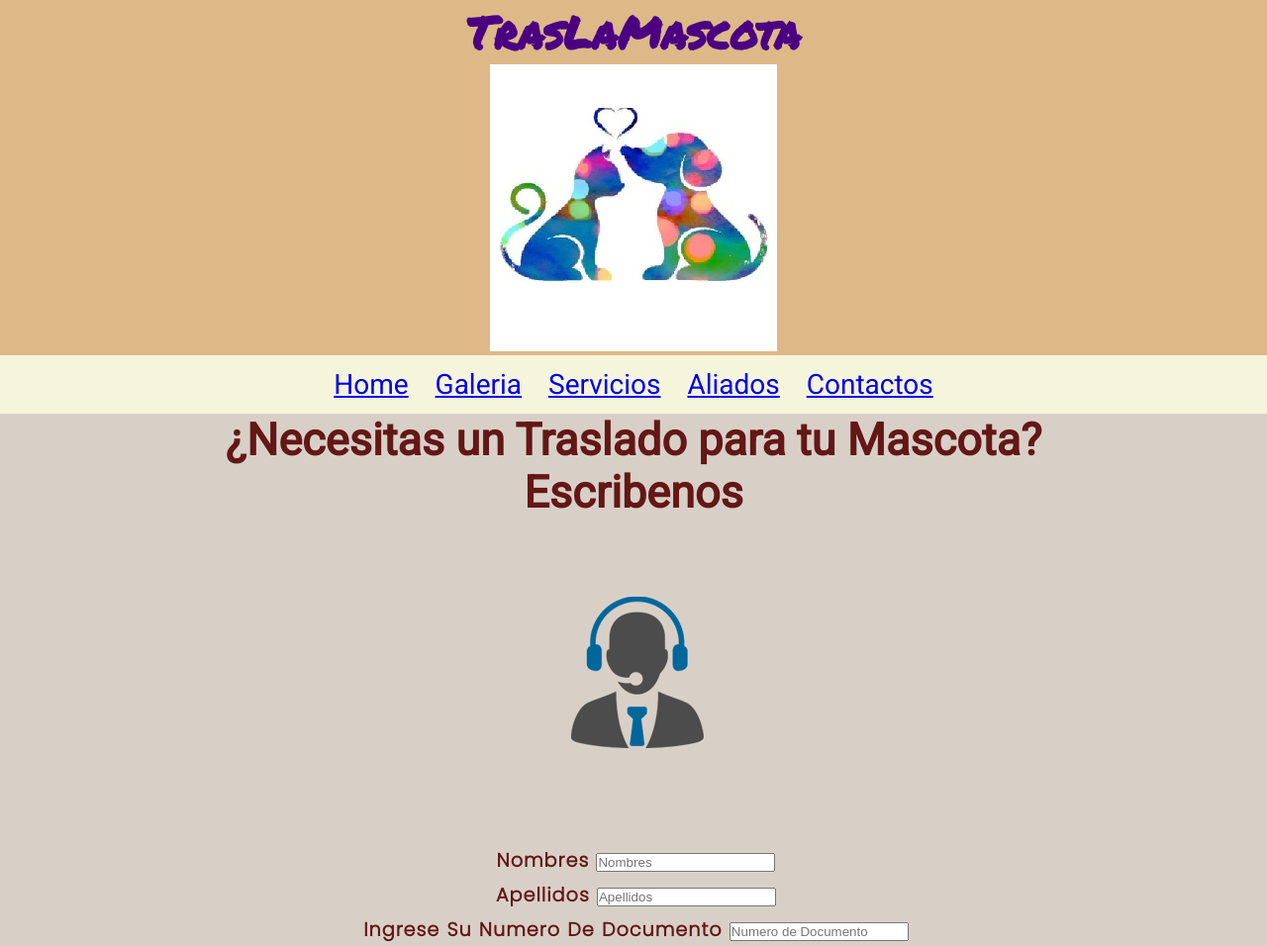
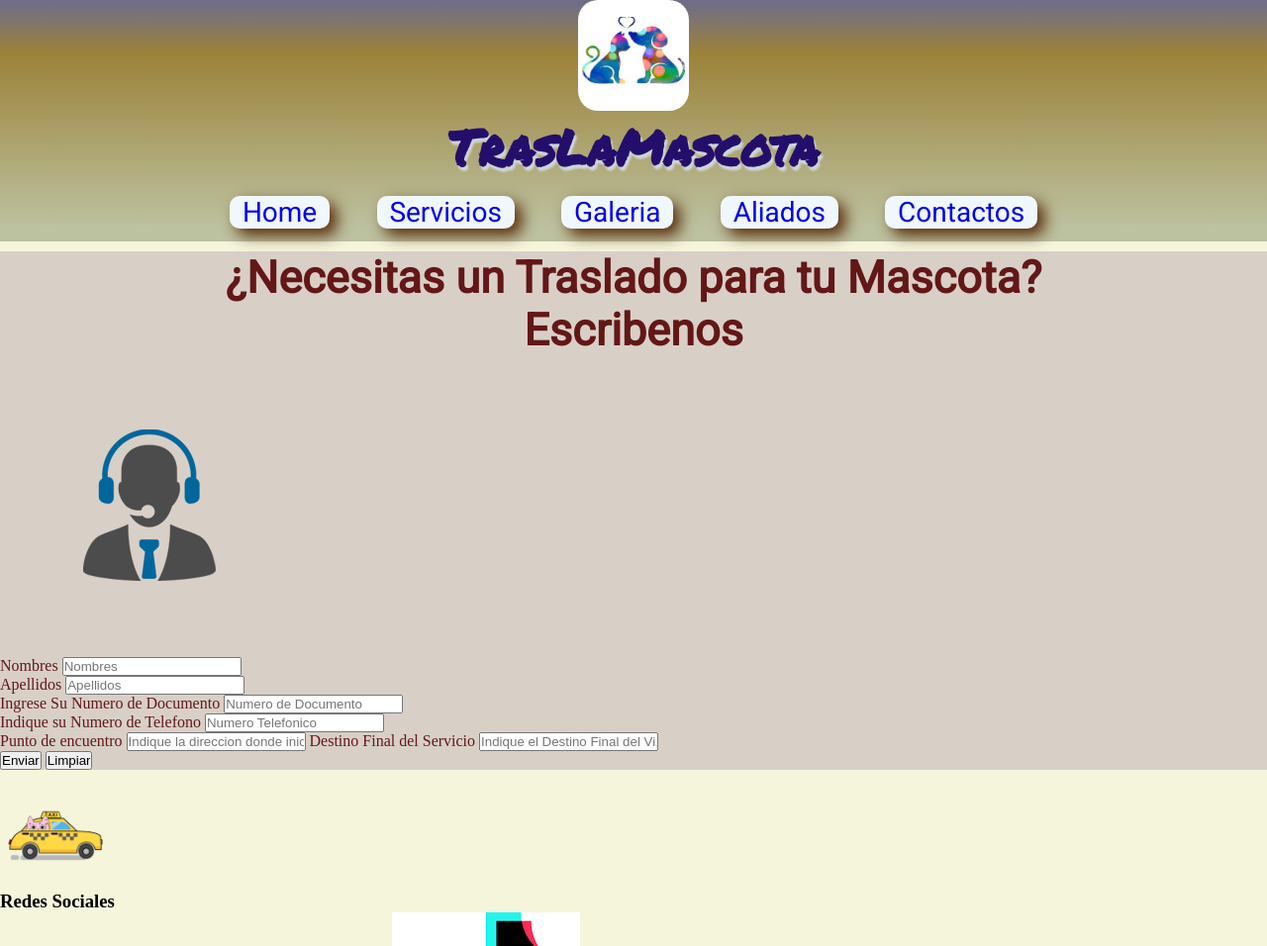
Before and after one commit to rafaelrondon22/RafaRondon-DesaWeb-29315, a plain HTML site: page pages/contacto.html in a window 1280 px wide. Shown: the top 956 px of the page at 99% size. Drawn offline with Linux system fonts and the light colour scheme.

Commit message:
Actualizacion de Paginas IMAGENES - SERVICIOS - ALIADOS - CONTACTOS en el HEADER - Actualizacion de GIF en el Footer

```diff
--- a/css/estilo2.css
+++ b/css/estilo2.css
@@ -54,10 +54,12 @@ header {
 h1{
     font-family: 'Permanent Marker', cursive;
     font-size: 50px;
-    color: indigo;
+    /*color: indigo;*/
+    color:#230f6b;
     text-align: center;
-    text-shadow: 2px 2px 2px #54585a;
+    text-shadow: 2px 4px 2px #cdd5d8;
 }
+
 
 .menu {
     display:block;
@@ -83,9 +85,51 @@ h1{
 }
 main {
     grid-area: servicios;
-    grid-template-columns: repeat(3, 1fr)
+    grid-template-columns: repeat(3, 1fr);
+    color: rgb(99, 23, 23);
+    background-color: rgb(216, 208, 199);
  }
+
+
+
+.titulo{
+    font-family: 'Roboto', sans-serif;
+    font-style: normal;
+    font-weight: bolder;
+    font-size: 45px;
+    text-align: center;
+}
+
+.section{
+    display:flex;
+    flex-wrap: wrap;
+    justify-content: space-evenly;
+}
+
+.galeria{
+    width: 300px;
+    height: 300px;
+    margin-top: 10px;
+    margin-bottom: 10px;
+    margin-left: 10px;
+    margin-right: 10px;
+    object-fit: cover;
+}
 
 footer {
     grid-area: footer;
+
  }
+
+ .taxipet{
+    display: flex;
+    flex-direction: column;
+    position:relative;
+    width: 7rem;
+}
+/*
+
+ <div style="width:100%;height:0;padding-bottom:46%;position:relative;"><iframe src="https://giphy.com/embed/5jUK5C32FR9n5Q89kn" width="100%" height="100%" style="position:absolute" frameBorder="0" class="giphy-embed" allowFullScreen></iframe></div>
+ <p><a href="https://giphy.com/stickers/taxipet-pettaxi-taxipetmilano-taxi-pet-5jUK5C32FR9n5Q89kn">via GIPHY</a></p>
+
+ */
--- a/pages/contacto.html
+++ b/pages/contacto.html
@@ -5,21 +5,32 @@
     <meta http-equiv="X-UA-Compatible" content="IE=edge">
     <meta name="viewport" content="width=device-width, initial-scale=1.0">
     <link rel="shortcut icon" href="../Images/logo.png" type="image/x-icon">
-    <link rel="stylesheet" href="../css/estilo.css">
+    <link rel="stylesheet" href="../css/estilo2.css">
     <title> TrasLaMascota | Contactos </title>
 </head>
 <body>
-    <header>
-        <div class="header">
+    <div id="grilla" class="container">
+        <header class="header">
+            <div class="header__titulo">
+                <img class="logo" src="../Images/logo.png" alt="logo">
                 <h1> TrasLaMascota </h1>
-            <img src="../Images/logo.png" alt="logo">
             </div>
             <nav class="menu">
-            <a href="../index.html">Home</a>
-            <a href="./galeria.html">Galeria</a>
-            <a href="./servicios.html">Servicios</a>
-            <a href="./aliados.html">Aliados</a>
-            <a href="#">Contactos</a>
+                <div class="menu__boton">
+                    <a class="ancla" href="../index.html">Home</a>
+                </div>
+                <div class="menu__boton">
+                    <a class="ancla" href="./servicios.html">Servicios</a>
+                </div>
+                <div class="menu__boton">
+                    <a class="ancla" href="./galeria.html">Galeria</a>
+                </div>
+                <div class="menu__boton">
+                    <a class="ancla" href="./aliados.html">Aliados</a>
+                </div>
+                <div class="menu__boton">
+                    <a class="ancla" href="./contacto.html">Contactos</a>
+                </div>
             </nav>
         </header>
         <main>
@@ -46,11 +57,11 @@
                     <input type="reset" value="Limpiar">
                 </form>
             </section>
-    <section>
-        <div>
-
+        </main>
+        <footer>
+            <div class="taxipet">
+                <img src="../Images/Taxi/oncoming-taxi-waiting-taxi.gif" alt="">
             </div>
-        <footer>
             <h3>Redes Sociales</h3>
                 <img src="../Images/SocialMedia/correo-BDLASER-CHILE-SPA.png" alt="Correo Electronico">
                 <img src="../Images/SocialMedia/IG.png" alt="Instagram">
@@ -59,7 +70,6 @@
                 <img src="../Images/SocialMedia/whatsapp.jpg" alt="whatsapp">
             <p>Derechos Reservados</p>
         </footer>
-    </section>
-    </main>
+    </div>
 </body>
 </html>
```
Also changed, not shown: index.html (+2 -2 lines), pages/aliados.html (+23 -11 lines), pages/galeria.html (+21 -9 lines), pages/servicios.html (+22 -12 lines), Images/Taxi/oncoming-taxi-waiting-taxi.gif (added), Images/Taxi/taxi-maacotas.png (added). Lines whose indentation alone changed are shown as unchanged.
